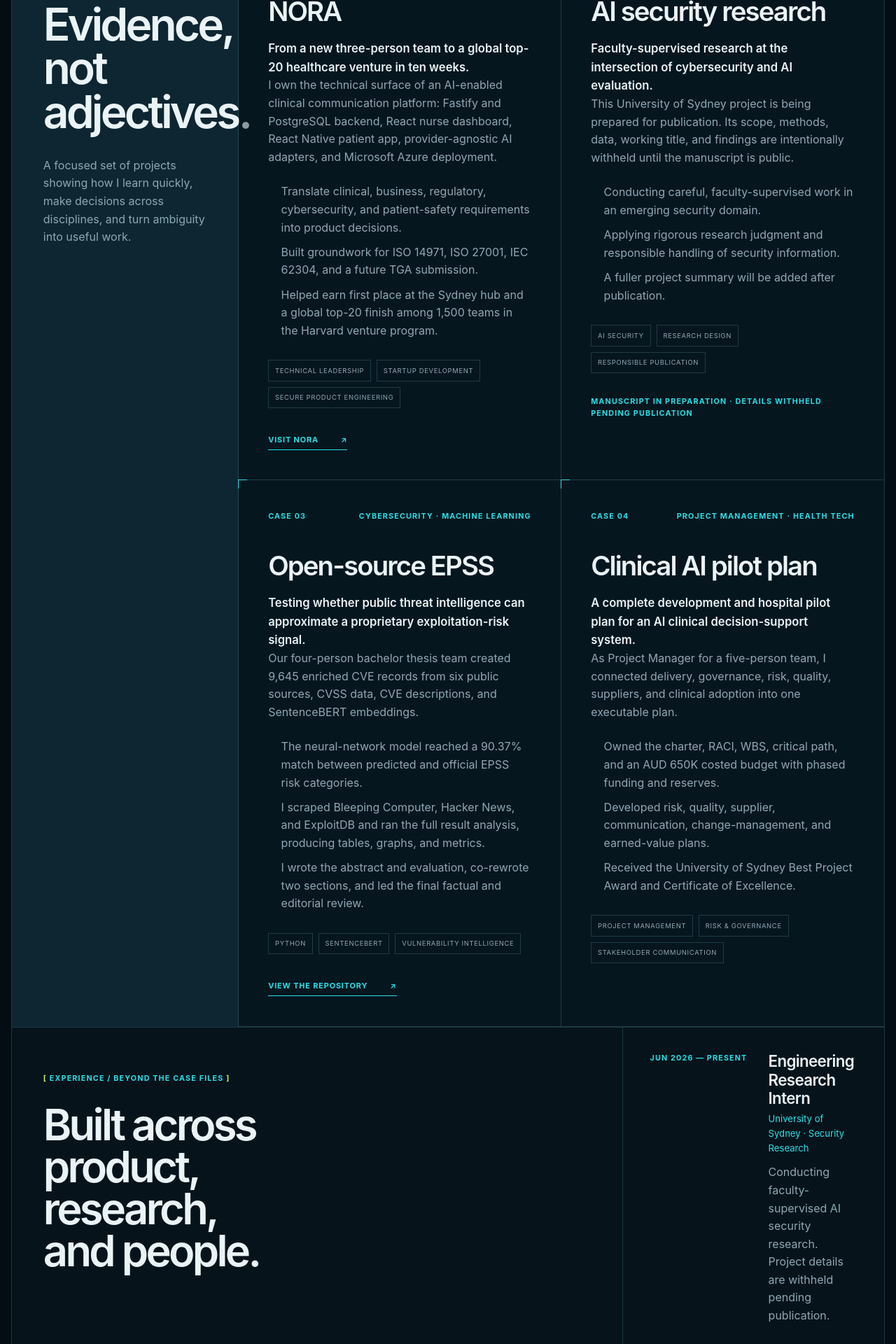
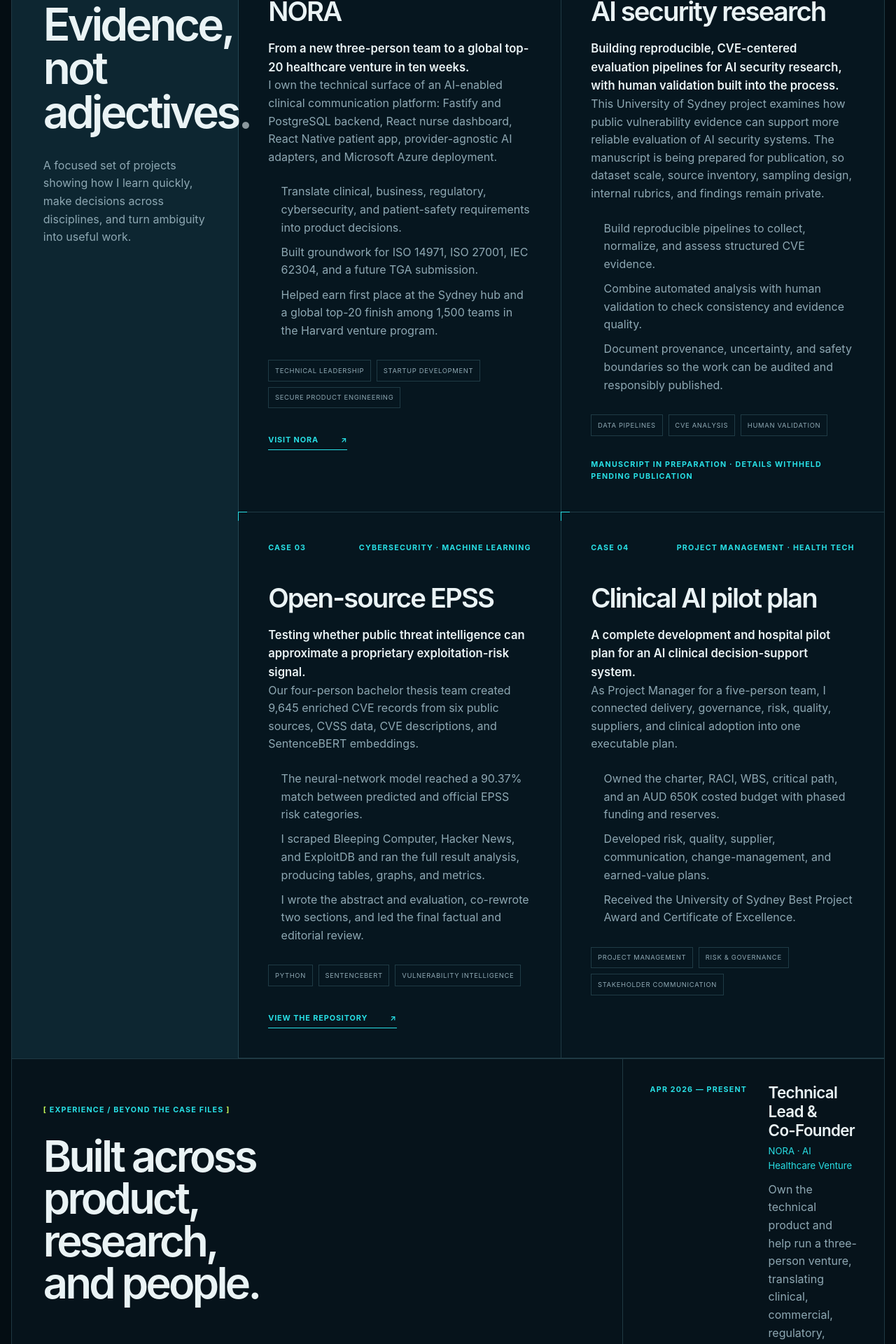
Before and after one commit to avafrohna/avafrohna.github.io, a Next.js app: page / in a window 1280 px wide. Shown: the part 1120-3040 px from the top of the page at 70% size. Built offline with nearby package versions, Linux system fonts and the light colour scheme.

Commit message:
Expand NORA experience and research summary

```diff
--- a/app/page.tsx
+++ b/app/page.tsx
@@ -171,31 +171,34 @@
             </div>
             <h3>AI security research</h3>
             <p className="case-deck">
-              Faculty-supervised research at the intersection of cybersecurity
-              and AI evaluation.
+              Building reproducible, CVE-centered evaluation pipelines for AI
+              security research, with human validation built into the process.
             </p>
             <p>
-              This University of Sydney project is being prepared for
-              publication. Its scope, methods, data, working title, and findings
-              are intentionally withheld until the manuscript is public.
+              This University of Sydney project examines how public
+              vulnerability evidence can support more reliable evaluation of AI
+              security systems. The manuscript is being prepared for
+              publication, so dataset scale, source inventory, sampling design,
+              internal rubrics, and findings remain private.
             </p>
             <ul>
               <li>
-                Conducting careful, faculty-supervised work in an emerging
-                security domain.
+                Build reproducible pipelines to collect, normalize, and assess
+                structured CVE evidence.
               </li>
               <li>
-                Applying rigorous research judgment and responsible handling of
-                security information.
+                Combine automated analysis with human validation to check
+                consistency and evidence quality.
               </li>
               <li>
-                A fuller project summary will be added after publication.
+                Document provenance, uncertainty, and safety boundaries so the
+                work can be audited and responsibly published.
               </li>
             </ul>
             <div className="tag-row" aria-label="Research skills">
-              <span>AI security</span>
-              <span>Research design</span>
-              <span>Responsible publication</span>
+              <span>Data pipelines</span>
+              <span>CVE analysis</span>
+              <span>Human validation</span>
             </div>
             <p className="case-status">
               Manuscript in preparation · Details withheld pending publication
@@ -290,13 +293,26 @@
         </div>
         <div className="timeline">
           <article>
+            <p className="timeline-date">Apr 2026 — Present</p>
+            <div>
+              <h3>Technical Lead &amp; Co-Founder</h3>
+              <p>NORA · AI Healthcare Venture</p>
+              <p>
+                Own the technical product and help run a three-person venture,
+                translating clinical, commercial, regulatory, cybersecurity,
+                and patient-safety needs into engineering and company decisions.
+              </p>
+            </div>
+          </article>
+          <article>
             <p className="timeline-date">Jun 2026 — Present</p>
             <div>
               <h3>Engineering Research Intern</h3>
               <p>University of Sydney · Security Research</p>
               <p>
-                Conducting faculty-supervised AI security research. Project
-                details are withheld pending publication.
+                Building reproducible CVE-focused research pipelines and
+                human-validation workflows for AI security evaluation; detailed
+                methods and findings remain private pending publication.
               </p>
             </div>
           </article>
@@ -360,8 +376,9 @@
             <h3>Security &amp; research</h3>
             <p>
               Vulnerability analysis, threat modeling, security controls,
-              cryptography, risk assessment, evaluation design, ML, neural
-              networks, embeddings.
+              cryptography, risk assessment, CVE analysis, research pipelines,
+              human validation, evaluation design, ML, neural networks,
+              embeddings.
             </p>
           </article>
           <article>
```
Also changed, not shown: 1 other file (tests, documents, lock files or other folders).
